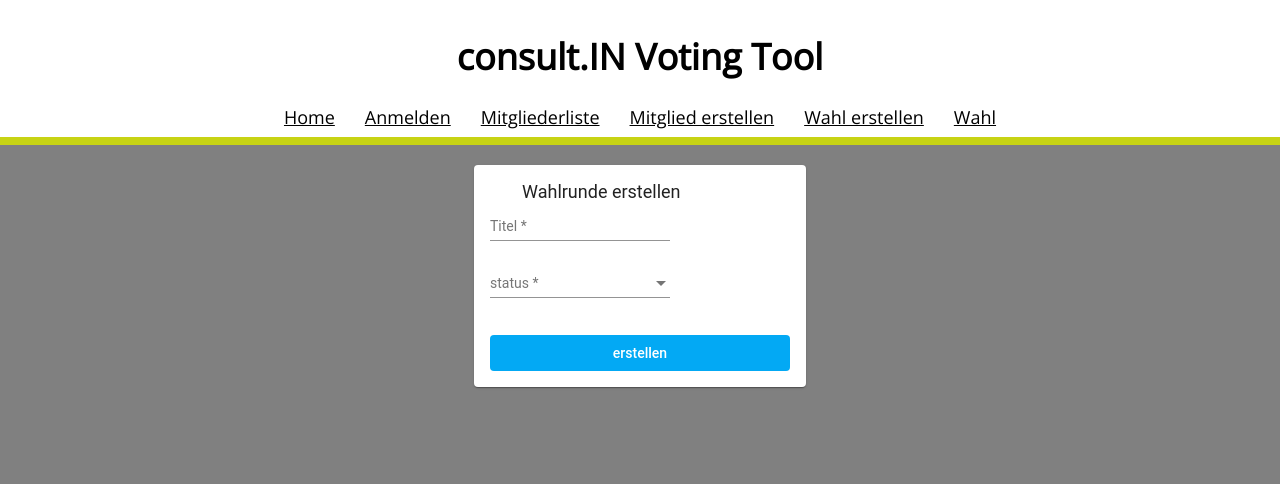
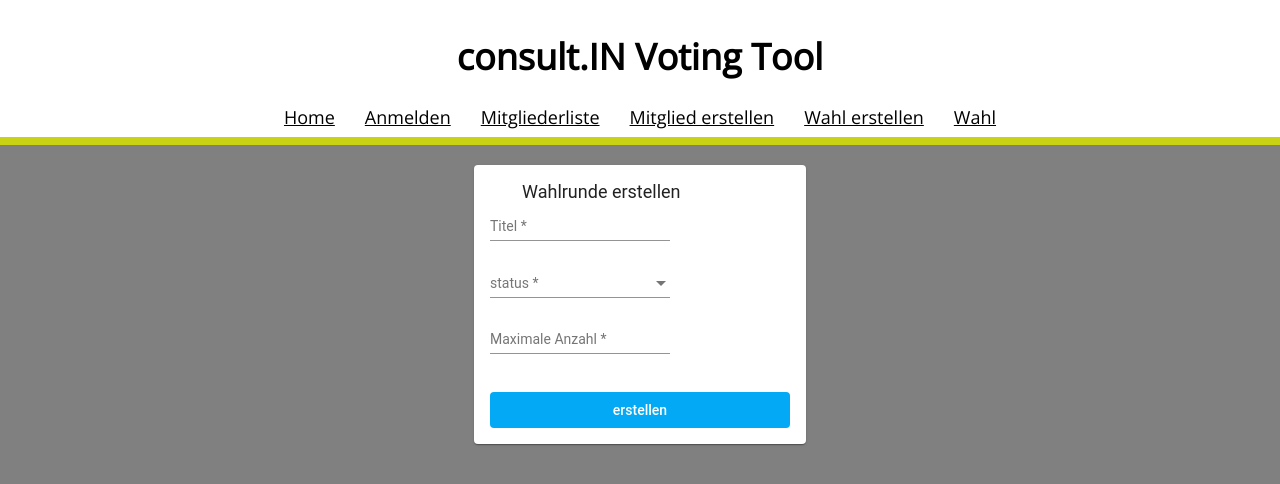
Before and after one commit to consultINCode/digitales_Abstimmtool, an Angular app in the folder frontend/: page /election/create in a window 1280 px wide. Shown: the top 484 px of the page. Built offline with nearby package versions, Linux system fonts and the light colour scheme.

Commit message:
fixed election round forms
wrong formkey and also no input for needed formkey

```diff
--- a/frontend/src/app/election/create-election-round-page/create-election-round-page.component.html
+++ b/frontend/src/app/election/create-election-round-page/create-election-round-page.component.html
@@ -14,6 +14,12 @@
                         <mat-option *ngFor="let state of status" value="{{state.value}}">{{state.name}}</mat-option>
                     </mat-select>
                 </mat-form-field>
+
+                <mat-form-field class="form__field">
+                    <mat-label>Maximale Anzahl</mat-label>
+                    <input matInput type="number" formControlName="max_choices" placeholder="max_choices" required>
+                </mat-form-field>
+
                 <button class="form__button" mat-flat-button color="accent" (click)="submitForm()">erstellen</button>
             </form>
         </mat-card-content>
--- a/frontend/src/app/election/create-election-round-page/create-election-round-page.component.ts
+++ b/frontend/src/app/election/create-election-round-page/create-election-round-page.component.ts
@@ -11,16 +11,16 @@ import {HttpElectionRoundService} from "../service/http-election-round.service";
 export class CreateElectionRoundPageComponent {
 
     public status = [
-        {value:'depending' ,name: 'haltend'},
+        {value:'not_started' ,name: 'nicht gestartet'},
         {value:'running' ,name: 'läuft'},
-        {value:'closed' ,name: 'geschlossen'},
+        {value:'finished' ,name: 'geschlossen'},
     ]
 
     public electionForm = this.formBuilder.group({
             id: [''],
             title: [''],
             running: [''],
-            max_choices_per_person: [''],
+            max_choices: [''],
         }
     );
 
```
